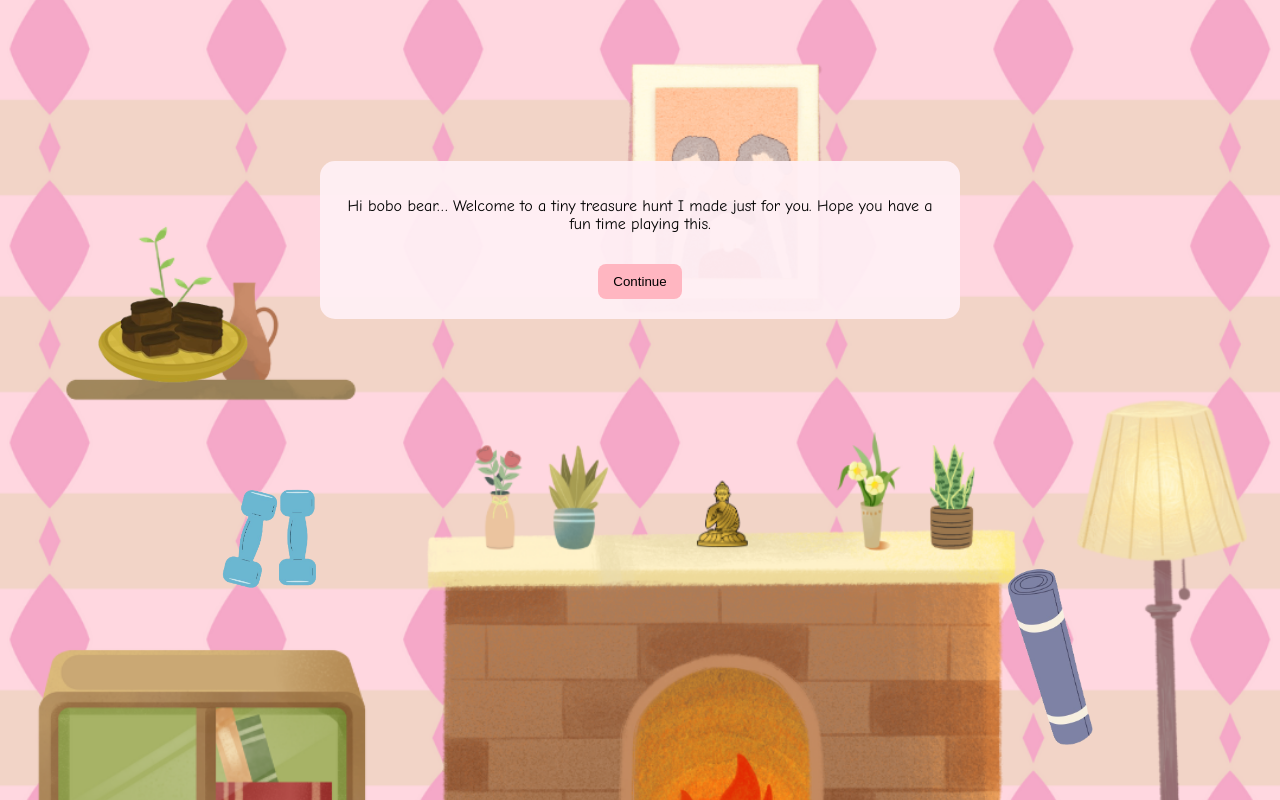
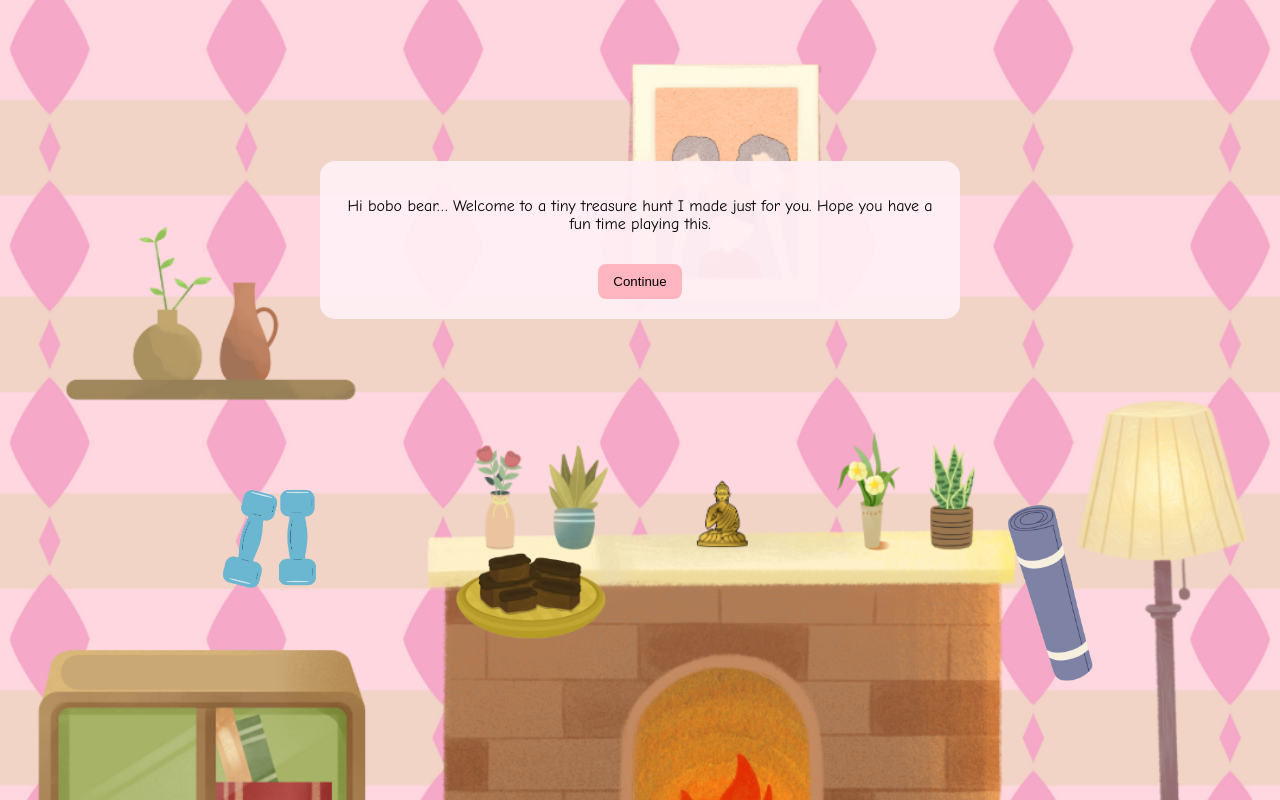
Before and after one commit to sampadashakya/Mini-Treasure-Hunt, a plain HTML site: page index.html in a window 1280 px wide. Both pictures are taken after a click on the button "Start Game". Drawn offline with Linux system fonts and the light colour scheme.

Commit message:
Update style.css

```diff
--- a/style.css
+++ b/style.css
@@ -33,7 +33,7 @@ body, html {
     width: 10%;
     height: auto;
     left: 77%;       /* same horizontal */
-    top: 68%;        /* 1.5 inch down */
+    top: 60%;        /* slightly above between lamp and fireplace */
 }
 
 /* Dumbbell */
@@ -48,8 +48,8 @@ body, html {
 #brownie {
     width: 13%;
     height: auto;
-    left: 7%;        /* 1 cm right */
-    top: 24%;        /* 7 inches up */
+    left: 35%;       /* beside dumbbell */
+    top: 56%;        /* aligned with dumbbell vertically */
 }
 
 /* Notes */
```
